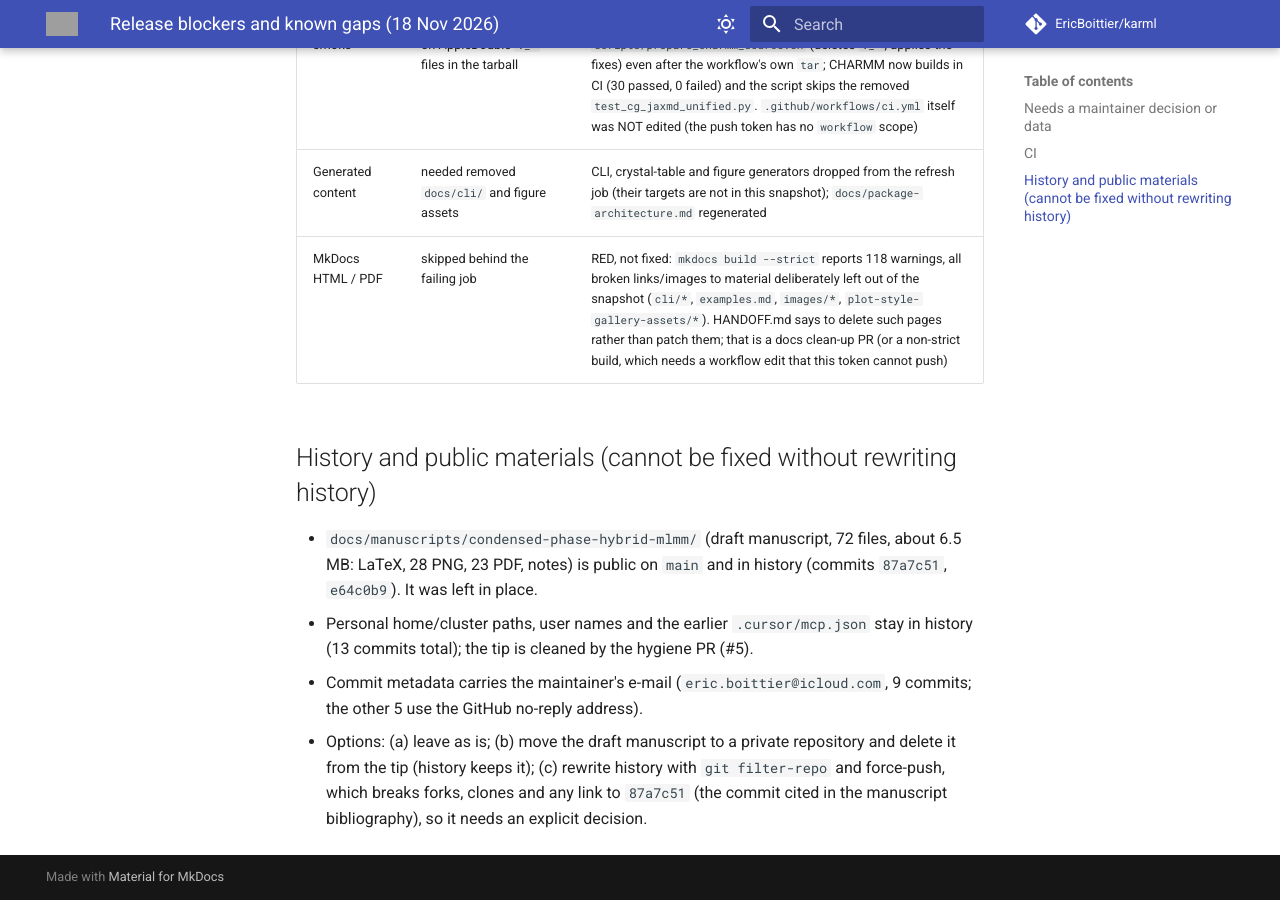
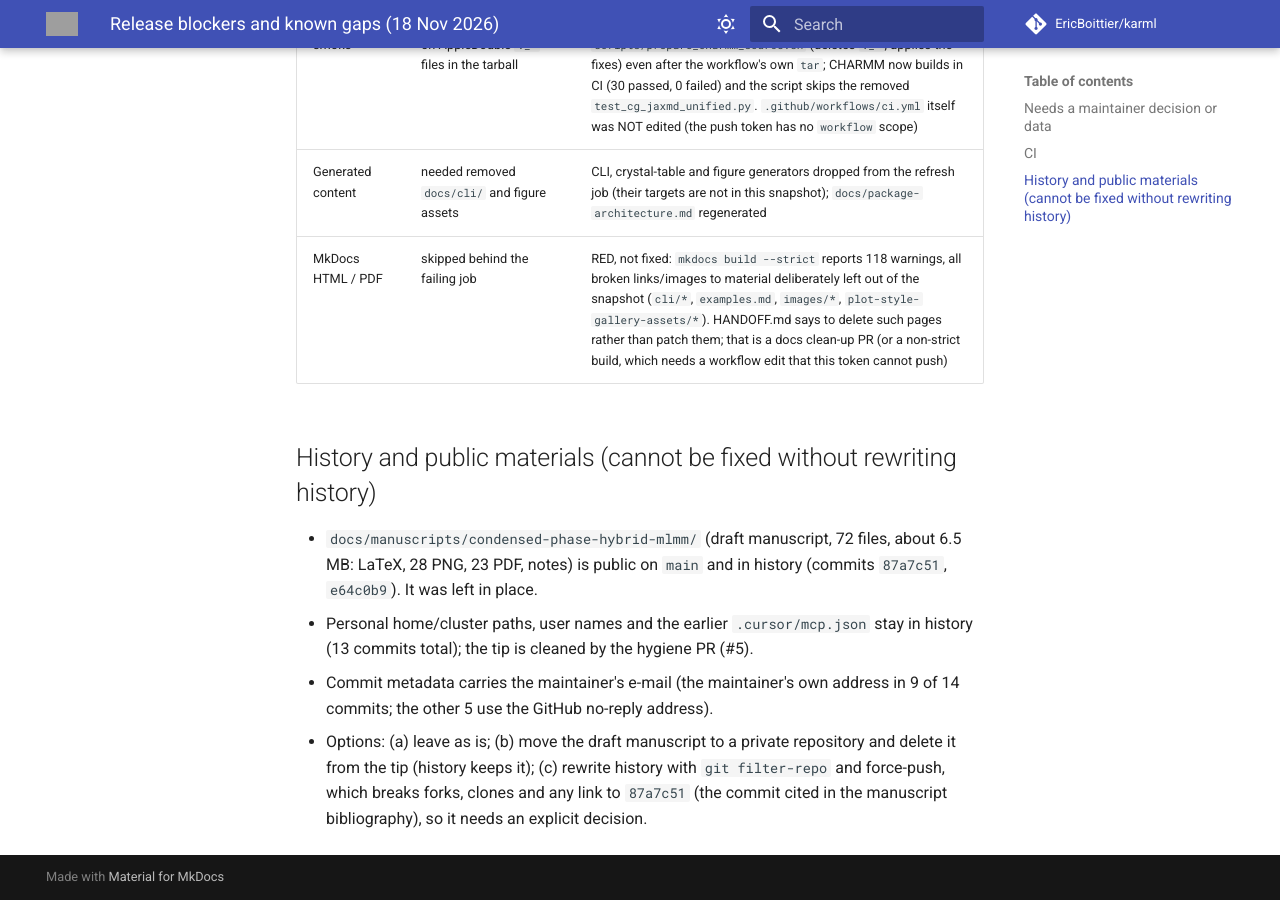
Before and after one commit to EricBoittier/karml, an MkDocs documentation site: the page built from docs/RELEASE_BLOCKERS.md, in a window 1280 px wide and 900 px high, scrolled down 1575 px. Built offline with MkDocs 1.6.1 and Material for MkDocs 9.7.7, drawn with Linux system fonts in a browser that asks for light colours; comment, search, counter and statistics services are not loaded; grey boxes are pictures that could not be loaded.

Commit message:
docs: keep the maintainer e-mail out of RELEASE_BLOCKERS
Co-Authored-By: Claude Sonnet 5.5 <noreply@anthropic.com>

```diff
--- a/docs/RELEASE_BLOCKERS.md
+++ b/docs/RELEASE_BLOCKERS.md
@@ -26,5 +26,5 @@ Status of the first release (`v0.1.0` proposed; nothing is tagged). Items marked
 ## History and public materials (cannot be fixed without rewriting history)
 * `docs/manuscripts/condensed-phase-hybrid-mlmm/` (draft manuscript, 72 files, about 6.5 MB: LaTeX, 28 PNG, 23 PDF, notes) is public on `main` and in history (commits `87a7c51`, `e64c0b9`). It was left in place.
 * Personal home/cluster paths, user names and the earlier `.cursor/mcp.json` stay in history (13 commits total); the tip is cleaned by the hygiene PR (#5).
-* Commit metadata carries the maintainer's e-mail (`eric.boittier@icloud.com`, 9 commits; the other 5 use the GitHub no-reply address).
+* Commit metadata carries the maintainer's e-mail (the maintainer's own address in 9 of 14 commits; the other 5 use the GitHub no-reply address).
 * Options: (a) leave as is; (b) move the draft manuscript to a private repository and delete it from the tip (history keeps it); (c) rewrite history with `git filter-repo` and force-push, which breaks forks, clones and any link to `87a7c51` (the commit cited in the manuscript bibliography), so it needs an explicit decision.
```
